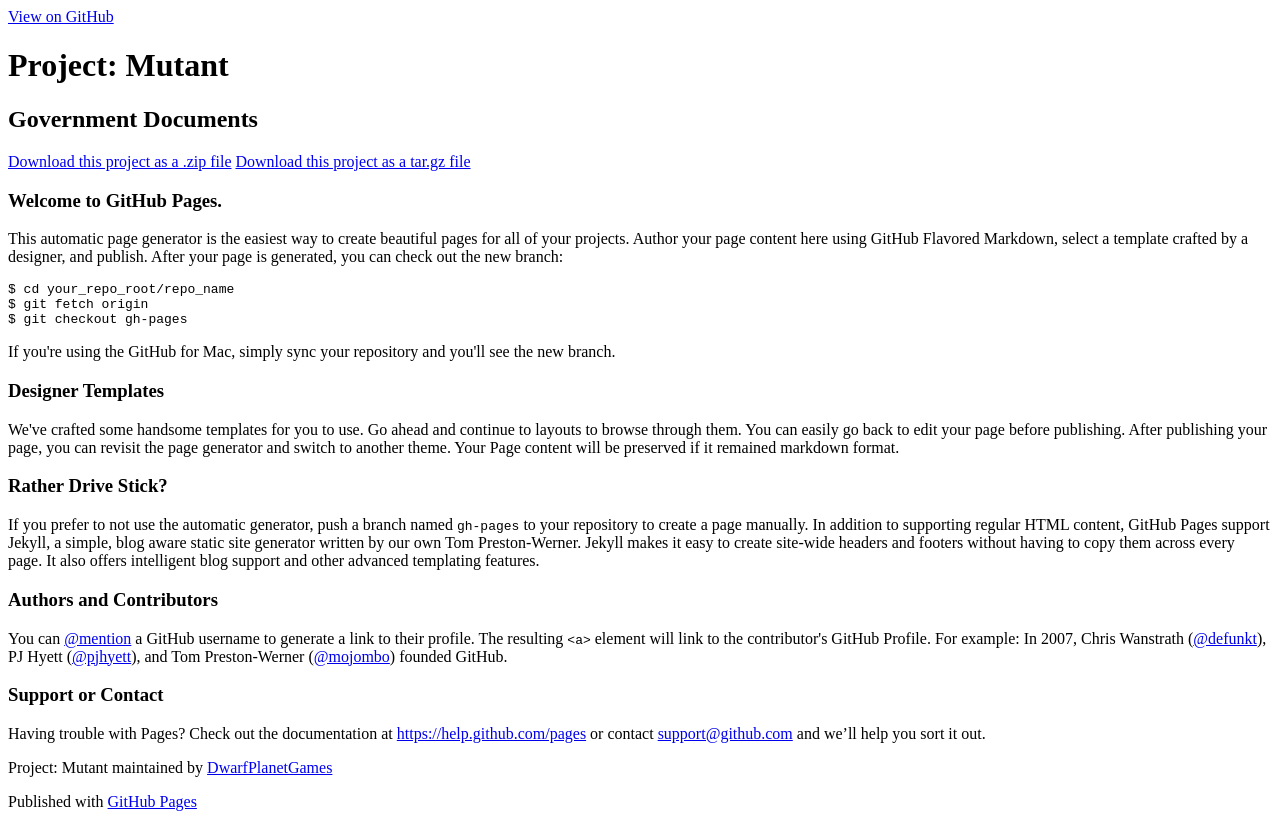
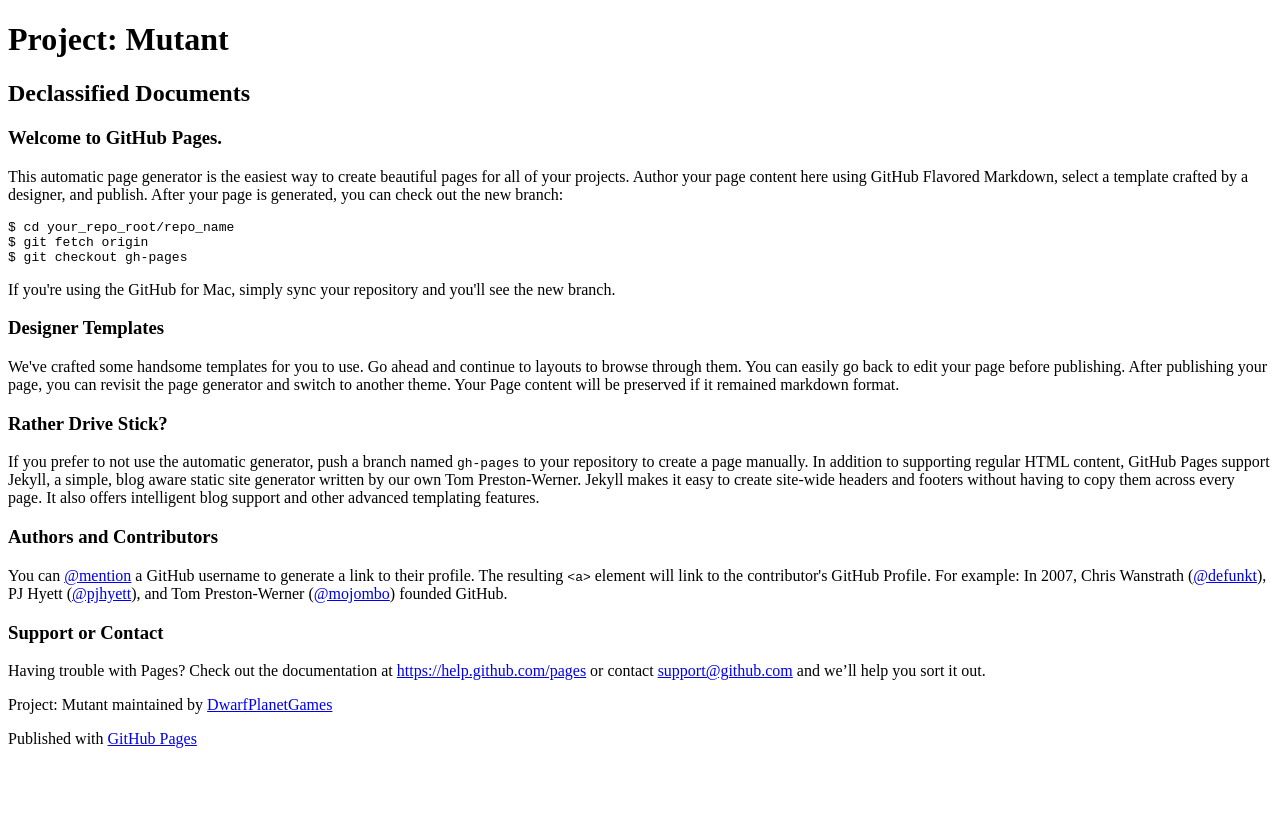
Before and after one commit to DwarfPlanetGames/pm, a plain HTML site: page index.html in a window 1280 px wide. After the commit the page ends 800 px from the top, so only its background shows below. Drawn offline with Linux system fonts and the light colour scheme.

Commit message:
Update index.html

```diff
--- a/index.html
+++ b/index.html
@@ -5,8 +5,6 @@
     <meta charset='utf-8'>
     <meta http-equiv="X-UA-Compatible" content="chrome=1">
     <meta name="description" content="Project: Mutant : Government Documents">
-
-    <!link rel="stylesheet" type="text/css" media="screen" href="stylesheets/stylesheet.css">
 
     <title>Project: Mutant</title>
   </head>
@@ -16,15 +14,10 @@
     <!-- HEADER -->
     <div id="header_wrap" class="outer">
         <header class="inner">
-          <a id="forkme_banner" href="https://github.com/DwarfPlanetGames/pm">View on GitHub</a>
-
-          <h1 id="project_title">Project: Mutant</h1>
-          <h2 id="project_tagline">Government Documents</h2>
-
-            <section id="downloads">
-              <a class="zip_download_link" href="https://github.com/DwarfPlanetGames/pm/zipball/master">Download this project as a .zip file</a>
-              <a class="tar_download_link" href="https://github.com/DwarfPlanetGames/pm/tarball/master">Download this project as a tar.gz file</a>
-            </section>
+          <centered>
+            <h1 id="project_title">Project: Mutant</h1>
+            <h2 id="project_tagline">Declassified Documents</h2>
+          </centered>
         </header>
     </div>
 
```
